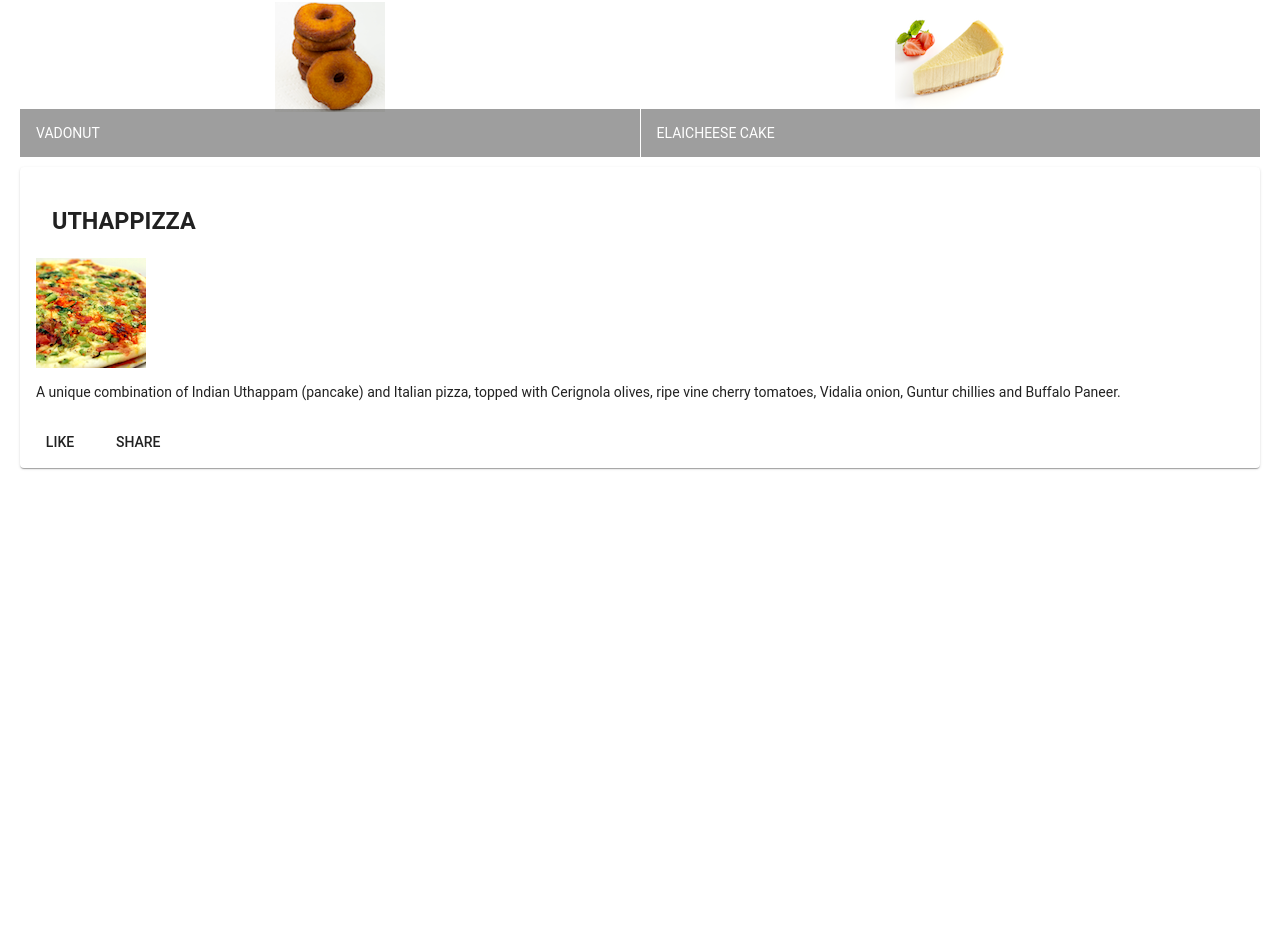
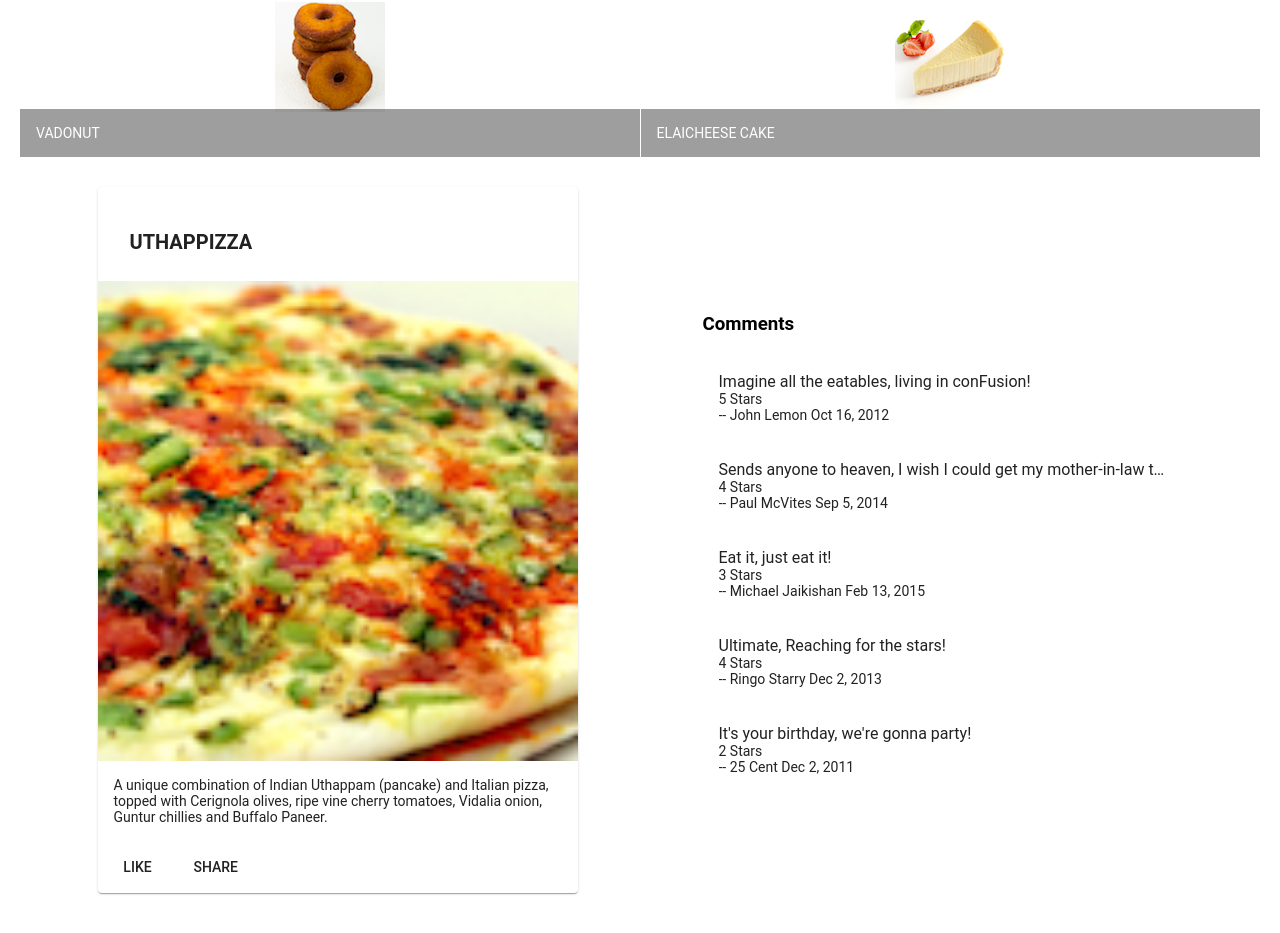
Before and after one commit to mmaltese/angular-playground, an Angular app: page / in a window 1280 px wide. Shown: the part 455-1388 px from the top of the page. Before the commit the page ends 943 px from the top, so only its background shows below. Built offline with nearby package versions, Linux system fonts and the light colour scheme.

Commit message:
dish detail component

```diff
--- a/src/app/app.module.ts
+++ b/src/app/app.module.ts
@@ -11,6 +11,8 @@
 
 import { AppComponent } from './app.component';
 import { MenuComponent } from './menu/menu.component';
+import { DishdetailComponent } from './dishdetail/dishdetail.component';
+
 import { MatListModule } from '@angular/material/list';
 import { MatGridListModule } from '@angular/material/grid-list';
 import { MatCardModule } from '@angular/material/card';
@@ -19,7 +21,8 @@
 @NgModule({
   declarations: [
     AppComponent,
-    MenuComponent
+    MenuComponent,
+    DishdetailComponent
   ],
   imports: [
     BrowserModule,
--- /dev/null
+++ b/src/app/dishdetail/dishdetail.component.html
@@ -0,0 +1,39 @@
+<div class="container" fxLayout="row" fxLayout.sm="column" fxLayout.xs="column" fxLayoutAlign.gt-md="space-around center"
+  fxLayoutGap="10px" fxLayoutGap.xs="0">
+
+  <div fxFlex="40">
+    <mat-card *ngIf="dish">
+      <mat-card-header>
+        <mat-card-title>
+
+          <h4>{{ dish.name | uppercase }}</h4>
+
+        </mat-card-title>
+      </mat-card-header>
+      <img mat-card-image src="{{ dish.image }}" alt="{{ dish.name }}">
+      <mat-card-content>
+        <p>{{ dish.description }}</p>
+      </mat-card-content>
+      <mat-card-actions>
+        <button mat-button>LIKE</button>
+        <button mat-button>SHARE</button>
+      </mat-card-actions>
+    </mat-card>
+  </div>
+
+  <div fxFlex="40">
+    <mat-list *ngIf="dish">
+      <h3 matHeader>Comments</h3>
+        <mat-list-item *ngFor="let comment of dish.comments">
+          <p matLine>
+            {{ comment.comment }}
+          </p><p matLine>
+            {{ comment.rating }} Stars
+          </p><p matLine>
+            -- {{ comment.author }} {{ comment.date | date:'mediumDate'}}
+          </p>
+        </mat-list-item>
+    </mat-list>
+  </div>
+
+</div>
--- /dev/null
+++ b/src/app/dishdetail/dishdetail.component.ts
@@ -0,0 +1,60 @@
+import { Component, OnInit } from '@angular/core';
+
+const DISH = {
+  name: 'Uthappizza',
+  image: '/assets/images/uthappizza.png',
+  category: 'mains',
+  label: 'Hot',
+  price: '4.99',
+  // tslint:disable-next-line:max-line-length
+  description: 'A unique combination of Indian Uthappam (pancake) and Italian pizza, topped with Cerignola olives, ripe vine cherry tomatoes, Vidalia onion, Guntur chillies and Buffalo Paneer.',
+  comments: [
+       {
+           rating: 5,
+           comment: 'Imagine all the eatables, living in conFusion!',
+           author: 'John Lemon',
+           date: '2012-10-16T17:57:28.556094Z'
+       },
+       {
+           rating: 4,
+           comment: 'Sends anyone to heaven, I wish I could get my mother-in-law to eat it!',
+           author: 'Paul McVites',
+           date: '2014-09-05T17:57:28.556094Z'
+       },
+       {
+           rating: 3,
+           comment: 'Eat it, just eat it!',
+           author: 'Michael Jaikishan',
+           date: '2015-02-13T17:57:28.556094Z'
+       },
+       {
+           rating: 4,
+           comment: 'Ultimate, Reaching for the stars!',
+           author: 'Ringo Starry',
+           date: '2013-12-02T17:57:28.556094Z'
+       },
+       {
+           rating: 2,
+           comment: 'It\'s your birthday, we\'re gonna party!',
+           author: '25 Cent',
+           date: '2011-12-02T17:57:28.556094Z'
+       }
+   ]
+};
+
+@Component({
+  selector: 'app-dishdetail',
+  templateUrl: './dishdetail.component.html',
+  styleUrls: ['./dishdetail.component.scss']
+})
+
+export class DishdetailComponent implements OnInit {
+
+  dish = DISH;
+
+  constructor() { }
+
+  ngOnInit() {
+  }
+
+}
--- a/src/app/menu/menu.component.html
+++ b/src/app/menu/menu.component.html
@@ -18,21 +18,5 @@
     </mat-grid-list>
   </div>
 
-  <div fxFlex *ngIf="selectedDish">
-    <mat-card>
-      <mat-card-header>
-        <mat-card-title>
-          <h3>{{ selectedDish.name | uppercase }}</h3>
-        </mat-card-title>
-      </mat-card-header>
-      <img mat-card-content src="{{ selectedDish.image }}" alt="{{ selectedDish.name }}">
-      <mat-card-content>
-        <p>{{ selectedDish.description }}</p>
-      </mat-card-content>
-      <mat-card-actions>
-        <button mat-button>LIKE</button>
-        <button mat-button>SHARE</button>
-      </mat-card-actions>
-    </mat-card>
-  </div>
+  <app-dishdetail></app-dishdetail>
 </div>
```
Also changed, not shown: src/app/app.component.html (line endings or trailing spaces), src/app/dishdetail/dishdetail.component.scss (added), 2 other files (tests, documents, lock files or other folders).
